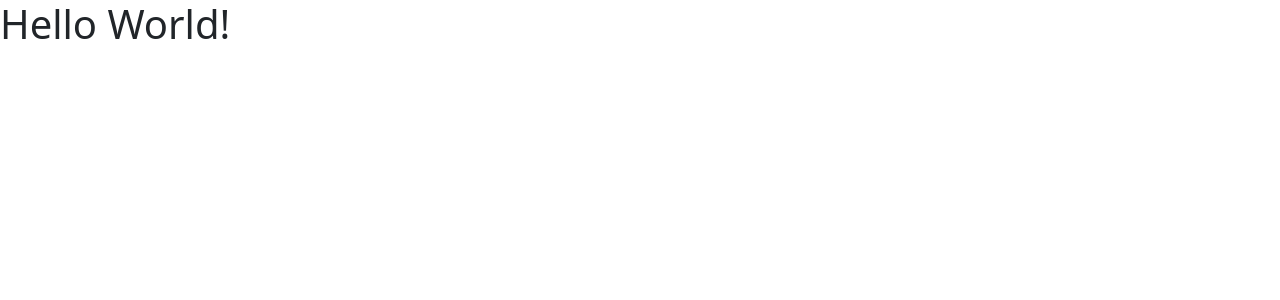
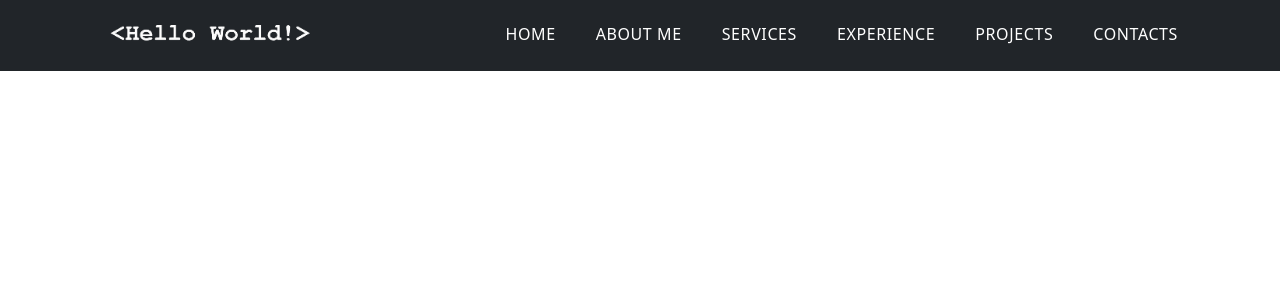
Before and after one commit to chandan13tiwari/portfolio, a React (Create React App) app: page / in a window 1280 px wide. Shown: the top 300 px of the page. Built offline with nearby package versions, Linux system fonts and the light colour scheme.

Commit message:
Navbar inserted

```diff
--- a/package.json
+++ b/package.json
@@ -3,6 +3,9 @@
   "version": "0.1.0",
   "private": true,
   "dependencies": {
+    "@fortawesome/fontawesome-svg-core": "^1.2.35",
+    "@fortawesome/free-solid-svg-icons": "^5.15.3",
+    "@fortawesome/react-fontawesome": "^0.1.14",
     "@testing-library/jest-dom": "^5.11.4",
     "@testing-library/react": "^11.1.0",
     "@testing-library/user-event": "^12.1.10",
--- a/public/index.html
+++ b/public/index.html
@@ -39,5 +39,7 @@
       To begin the development, run `npm start` or `yarn start`.
       To create a production bundle, use `npm run build` or `yarn build`.
     -->
+
+    <script src="https://cdn.jsdelivr.net/npm/bootstrap@5.0.1/dist/js/bootstrap.bundle.min.js" integrity="sha384-gtEjrD/SeCtmISkJkNUaaKMoLD0//ElJ19smozuHV6z3Iehds+3Ulb9Bn9Plx0x4" crossorigin="anonymous"></script>
   </body>
 </html>
--- a/src/App.css
+++ b/src/App.css
@@ -1,38 +1,47 @@
-.App {
-  text-align: center;
+@import url("https://fonts.googleapis.com/css2?family=Roboto+Condensed:wght@300&display=swap");
+
+:root {
+  --primary-white: #fff;
+  --primary-orange: #f9ab00;
+  --primary-dark: rgba(255, 255, 255, 0);
 }
 
-.App-logo {
-  height: 40vmin;
-  pointer-events: none;
+body {
+  font-family: "Roboto Condensed" sans-serif;
 }
 
-@media (prefers-reduced-motion: no-preference) {
-  .App-logo {
-    animation: App-logo-spin infinite 20s linear;
-  }
+/******************************* NAVBAR *********************************/
+.logo {
+  width: 16.25rem;
 }
 
-.App-header {
-  background-color: #282c34;
-  min-height: 100vh;
-  display: flex;
-  flex-direction: column;
-  align-items: center;
-  justify-content: center;
-  font-size: calc(10px + 2vmin);
-  color: white;
+/*------ MENU LINKS -------*/
+nav a.nav-link {
+  letter-spacing: 0.0375rem;
+  cursor: pointer;
 }
 
-.App-link {
-  color: #61dafb;
+nav ul li {
+  text-transform: uppercase;
 }
 
-@keyframes App-logo-spin {
-  from {
-    transform: rotate(0deg);
-  }
-  to {
-    transform: rotate(360deg);
-  }
+.navbar-nav > li > a {
+  margin-left: 0.75rem;
+  margin-right: 0.75rem;
+  color: var(--primary-white) !important;
+  border-bottom: 0.1875rem solid var(--primary-dark);
 }
+
+.navbar-brand {
+  max-width: 17.25rem;
+  padding: 0 !important;
+}
+
+.navbar-nav > li > a.active,
+.navbar-nav > li > a.active:focus {
+  border-bottom: 0.1875rem solid var(--primary-orange);
+}
+
+.navbar-nav > li > a:hover {
+  border-bottom: 0.1875rem solid var(--primary-orange);
+}
--- a/src/App.js
+++ b/src/App.js
@@ -1,8 +1,9 @@
 import "./App.css";
 import "bootstrap/dist/css/bootstrap.min.css";
+import Navbar from "./components/Navbar";
 
 function App() {
-  return <h1>Hello World!</h1>;
+  return <Navbar />;
 }
 
 export default App;
--- /dev/null
+++ b/src/components/Navbar.jsx
@@ -0,0 +1,63 @@
+import React from "react";
+import helloWorldLogo from "../asset/helloworld.png";
+import { FontAwesomeIcon } from "@fortawesome/react-fontawesome";
+import { faBars } from "@fortawesome/free-solid-svg-icons";
+
+const Navbar = () => {
+  return (
+    <nav className="navbar navbar-expand-lg navbar-light bg-dark">
+      <div className="container">
+        <a className="navbar-brand" href="#">
+          <img className="logo" src={helloWorldLogo} alt="Hello World Logo" />
+        </a>
+        <button
+          className="navbar-toggler"
+          type="button"
+          data-bs-toggle="collapse"
+          data-bs-target="#navbarSupportedContent"
+          aria-controls="navbarSupportedContent"
+          aria-expanded="false"
+          aria-label="Toggle navigation"
+        >
+          <FontAwesomeIcon icon={faBars} style={{ color: "#fff" }} />
+        </button>
+        <div className="collapse navbar-collapse" id="navbarSupportedContent">
+          <ul className="navbar-nav ms-auto">
+            <li className="nav-item active">
+              <a className="nav-link" aria-current="page" href="#">
+                Home
+              </a>
+            </li>
+            <li className="nav-item">
+              <a className="nav-link" href="#">
+                About me
+              </a>
+            </li>
+            <li className="nav-item">
+              <a className="nav-link" href="#">
+                Services
+              </a>
+            </li>
+            <li className="nav-item">
+              <a className="nav-link" href="#">
+                Experience
+              </a>
+            </li>
+            <li className="nav-item">
+              <a className="nav-link" href="#">
+                Projects
+              </a>
+            </li>
+            <li className="nav-item">
+              <a className="nav-link" href="#">
+                Contacts
+              </a>
+            </li>
+          </ul>
+        </div>
+      </div>
+    </nav>
+  );
+};
+
+export default Navbar;
```
Also changed, not shown: src/asset/helloworld.png (added), 1 other file (tests, documents, lock files or other folders).
